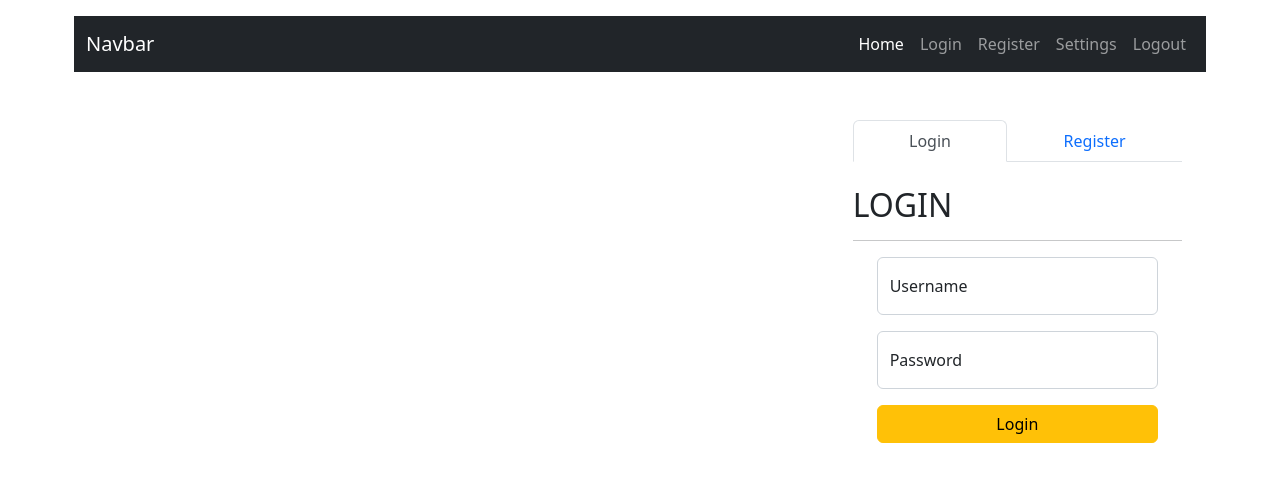
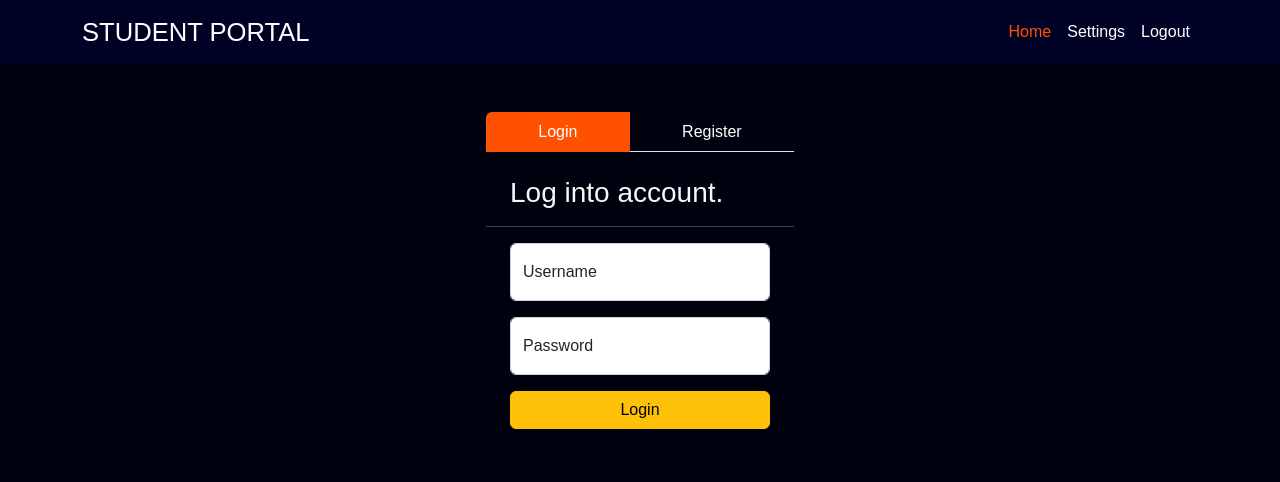
Before and after one commit to mwasifraza/portal-app, a React (Create React App) app: page / in a window 1280 px wide. Shown: the top 482 px of the page. Built offline with nearby package versions, Linux system fonts and the light colour scheme.

Commit message:
homepage styling

```diff
--- a/src/components/Home.js
+++ b/src/components/Home.js
@@ -6,17 +6,12 @@ import Register from './elements/Register'
 const Home = () => {
   return (
     <>
-    <div className="container p-3">
+    <Header />
+    <div className="container">
       <div className='row'>
-        <Header />
-      </div>
+        <div className='col-sm-4 mx-auto'>
 
-      <div className='row'>
-        <div className='col-sm-4'></div>
-        <div className='col-sm-4'></div>
-
-        <div className='col-sm-4 py-5 px-4'>
-
+          <div className='my-5 mx-4'>
             <ul class="nav nav-tabs nav-fill" id="myTab" role="tablist">
               <li class="nav-item" role="presentation">
                 <button class="nav-link active" id="login-tab" data-bs-toggle="tab" data-bs-target="#login-tab-pane" type="button" role="tab" aria-controls="login-tab-pane" aria-selected="true">Login</button>
@@ -25,17 +20,17 @@ const Home = () => {
                 <button class="nav-link" id="signup-tab" data-bs-toggle="tab" data-bs-target="#signup-tab-pane" type="button" role="tab" aria-controls="signup-tab-pane" aria-selected="false">Register</button>
               </li>
             </ul>
-
             <div class="tab-content py-4" id="myTabContent">
               <div class="tab-pane fade show active" id="login-tab-pane" role="tabpanel" aria-labelledby="login-tab" tabindex="0">
-              <h2 className=''>LOGIN</h2>
+                <h3 className='ms-4 mb-0'>Log into account.</h3>
                 <hr />
                 <Login />
               </div>
               <div class="tab-pane fade" id="signup-tab-pane" role="tabpanel" aria-labelledby="signup-tab" tabindex="0">
-              <h2 className=''>REGISTER</h2>
+                <h3 className='ms-4 mb-0'>Create an account.</h3>
                 <hr />
                 <Register />
+              </div>
             </div>
           </div>
 
--- a/src/components/elements/Header.js
+++ b/src/components/elements/Header.js
@@ -3,9 +3,9 @@ import React from 'react'
 const Header = () => {
   return (
     <>
-        <nav className="navbar navbar-expand-lg navbar-dark bg-dark">
-        <div className="container-fluid">
-            <a className="navbar-brand" href="#">Navbar</a>
+        <nav className="navbar navbar-expand-lg navbar-bg">
+        <div className="container">
+            <a className="navbar-brand" href="#">STUDENT PORTAL</a>
             <button className="navbar-toggler" type="button" data-bs-toggle="collapse" data-bs-target="#navbarNav" aria-controls="navbarNav" aria-expanded="false" aria-label="Toggle navigation">
             <span className="navbar-toggler-icon"></span>
             </button>
@@ -13,12 +13,6 @@ const Header = () => {
             <ul className="navbar-nav ms-auto">
                 <li className="nav-item">
                 <a className="nav-link active" aria-current="page" href="#">Home</a>
-                </li>
-                <li className="nav-item">
-                <a className="nav-link" href="#">Login</a>
-                </li>
-                <li className="nav-item">
-                <a className="nav-link" href="#">Register</a>
                 </li>
                 <li className="nav-item">
                 <a className="nav-link" href="#">Settings</a>
--- a/src/css/style.scss
+++ b/src/css/style.scss
@@ -1,8 +1,77 @@
-
 
 // color variables
-$primary-color: #0b1128;
+// $primary-color: #0b1128;
+$primary-color: #000225;
 $secondary-color: #ff5100;
 $heading-color: #232323;
 $text-color: #6f6f6f;
 $dark-bg-color: #323232;
+
+*{
+    padding: 0;
+    margin: 0;
+    font-family: Poppins, sans-serif;
+}
+
+body{
+    background-color: #00010e;
+}
+
+.bg-1{
+    background-color: $primary-color;
+}
+.bg-2{
+    background-color: $secondary-color;
+}
+hr{
+    border-color: #fff;
+}
+
+
+.nav-tabs{
+    .nav-link{
+        background-color: transparent;
+        border-radius: 0;
+        border: 0;
+        color: #fff;
+    }
+    .nav-link.active{
+        background-color: $secondary-color;
+        color: #fff;
+    }
+    .nav-item:first-child{
+        .nav-link{
+            border-top-left-radius: 6px;
+        }
+    }
+    .nav-item:last-child{
+        .nav-link{
+            border-top-right-radius: 6px;
+        }
+    }
+}
+.tab-content{
+    h3{
+        color: #f7f7f7;
+    }
+}
+
+
+.navbar-bg{
+    background-color: $primary-color;
+    .navbar-brand{
+        font-weight: 400;
+        color: white;
+        font-size: 1.6rem;
+    }
+    .nav-link{
+        color: #fff;
+        font-weight: 500;
+        &:hover{
+            color: $secondary-color;
+        }
+    }
+    .nav-link.active{
+        color: $secondary-color !important;
+    }
+}
```
Lines whose indentation alone changed are shown as unchanged.
